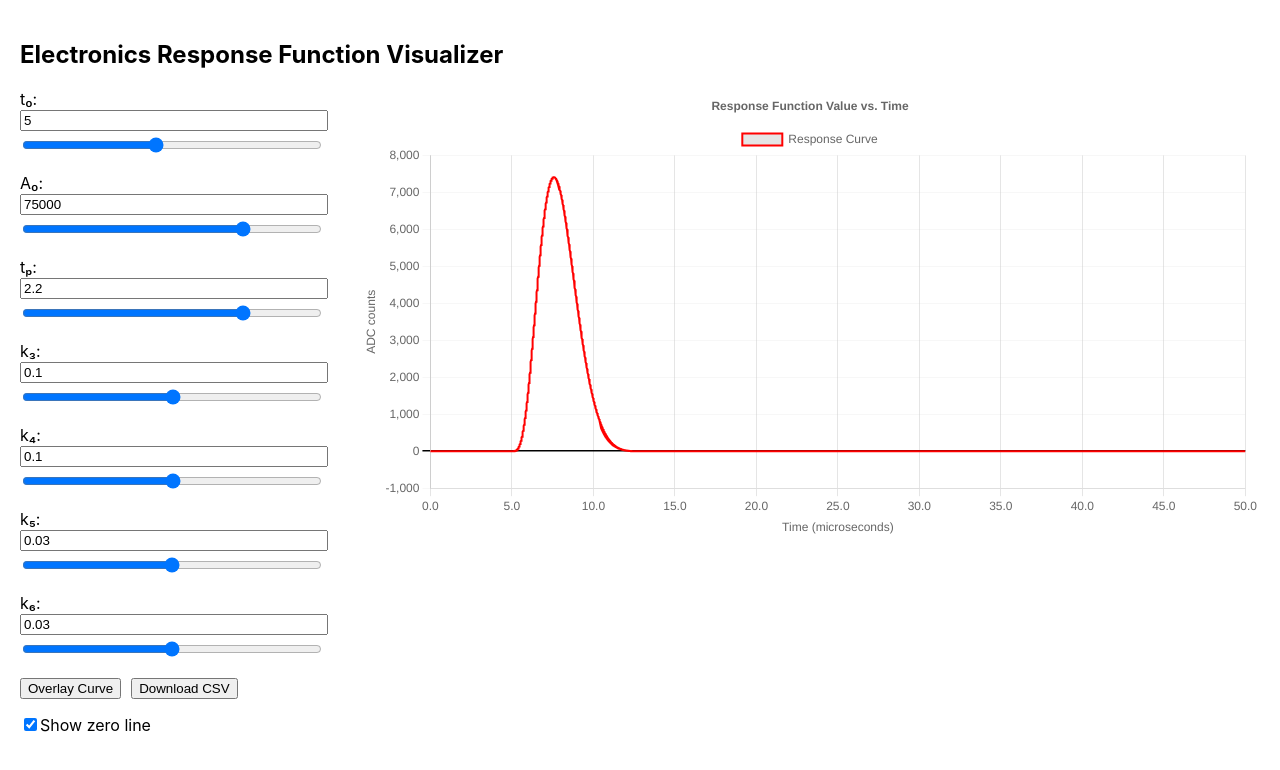
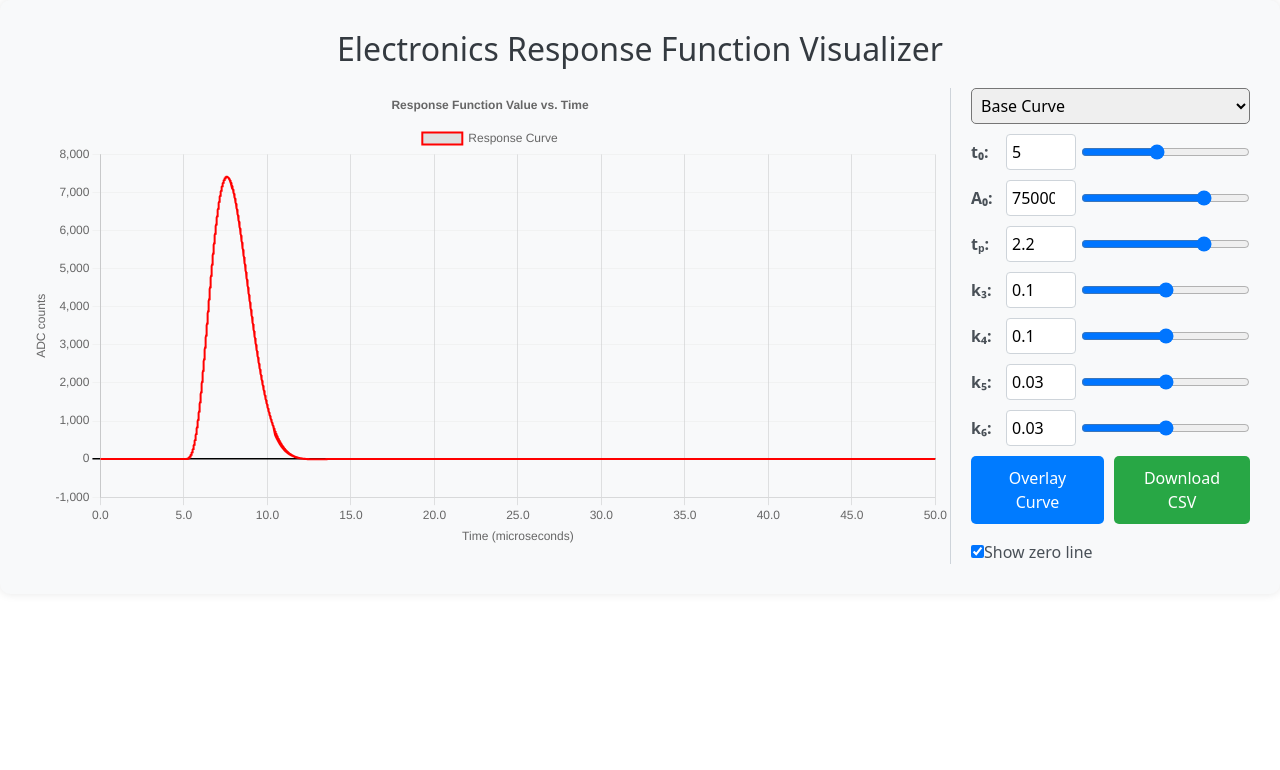
Before and after one commit to fanrado/elec-response, a React (Create React App) app: page / in a window 1280 px wide. Shown: the top 770 px of the page. Built offline with nearby package versions, Linux system fonts and the light colour scheme.

Commit message:
feat: make right panel more compact and add functionality to select and modify curves

```diff
--- a/package.json
+++ b/package.json
@@ -8,6 +8,7 @@
     "@testing-library/jest-dom": "^6.6.3",
     "@testing-library/react": "^16.3.0",
     "@testing-library/user-event": "^13.5.0",
+    "bootstrap": "^5.3.5",
     "chart.js": "^4.4.8",
     "react": "^19.1.0",
     "react-chartjs-2": "^5.3.0",
--- a/src/App.js
+++ b/src/App.js
@@ -1,3 +1,4 @@
+import 'bootstrap/dist/css/bootstrap.min.css';
 // A Plotly-based React app to explore the 'response' function with 7 parameters using backend API
 import { useState, useEffect } from 'react';
 import { Line } from 'react-chartjs-2';
@@ -19,6 +20,7 @@ function App() {
   const [dataPoints, setDataPoints] = useState({ x: [], y: [] });
   const [overlayData, setOverlayData] = useState([]);
   const [showZeroLine, setShowZeroLine] = useState(true);
+  const [selectedOverlayIndex, setSelectedOverlayIndex] = useState(null);
 
   const generateX = () => Array.from({ length: 5000 }, (_, i) => i * 0.01); // 0 to 50 us
 
@@ -132,16 +134,40 @@ function App() {
   }, [params]); // Recalculate when params change
 
   const handleChange = (index, event) => {
-    const newParams = [...params];
-    newParams[index] = parseFloat(event.target.value);
-    setParams(newParams);
+    const newValue = parseFloat(event.target.value);
+    if (selectedOverlayIndex === null) {
+      const newParams = [...params];
+      newParams[index] = newValue;
+      setParams(newParams);
+    } else {
+      const newOverlayData = [...overlayData];
+      const selectedOverlay = newOverlayData[selectedOverlayIndex];
+      const x = selectedOverlay.x;
+      const newParams = [...params];
+      newParams[index] = newValue;
+      const newY = x.map(val => response(val, newParams));
+      newOverlayData[selectedOverlayIndex] = { x, y: newY };
+      setOverlayData(newOverlayData);
+    }
   };
 
 
   const handleInputChange = (index, event) => {
-    const newParams = [...params];
-    newParams[index] = Number(event.target.value);
-    setParams(newParams);
+    const newValue = Number(event.target.value);
+    if (selectedOverlayIndex === null) {
+      const newParams = [...params];
+      newParams[index] = newValue;
+      setParams(newParams);
+    } else {
+      const newOverlayData = [...overlayData];
+      const selectedOverlay = newOverlayData[selectedOverlayIndex];
+      const x = selectedOverlay.x;
+      const newParams = [...params];
+      newParams[index] = newValue;
+      const newY = x.map(val => response(val, newParams));
+      newOverlayData[selectedOverlayIndex] = { x, y: newY };
+      setOverlayData(newOverlayData);
+    }
   };
 
   const addOverlay = () => {
@@ -235,13 +261,48 @@ function App() {
 
 
   return (
-    <div style={{ padding: 20 }}>
-      <h2>Electronics Response Function Visualizer</h2>
-      <div style={{ display: 'flex', gap: '40px' }}>
-        <div style={{ flex: '0 0 300px' }}>
+    <div style={{
+      padding: '30px',
+      backgroundColor: '#f8f9fa',
+      borderRadius: '10px',
+      boxShadow: '0 0 10px rgba(0, 0, 0, 0.1)'
+    }}>
+      <h2 style={{
+        marginBottom: '20px',
+        textAlign: 'center',
+        color: '#343a40',
+      }}>Electronics Response Function Visualizer</h2>
+      <div style={{ display: 'flex', overflow: 'auto' }}>
+        <div style={{ flex: 1, overflowX: 'auto' }}>
+          <Line data={chartData} options={chartOptions} />
+        </div>
+
+        <div style={{
+          width: '300px',
+          flexShrink: 0,
+          paddingLeft: '20px',
+          borderLeft: '1px solid #ced4da',
+          maxHeight: '80vh',
+          overflowY: 'auto'
+        }}>
+          <select
+            value={selectedOverlayIndex === null ? 'default' : selectedOverlayIndex}
+            onChange={(e) => setSelectedOverlayIndex(e.target.value === 'default' ? null : parseInt(e.target.value))}
+            style={{ marginBottom: '10px', width: '100%', padding: '5px', borderRadius: '5px' }}
+          >
+            <option value="default">Base Curve</option>
+            {overlayData.map((_, index) => (
+              <option key={index} value={index}>Overlay {index + 1}</option>
+            ))}
+          </select>
           {sliders.map((s, i) => (
-            <div key={i} style={{ marginBottom: 16 }}>
-              <label>{s.label}: </label>
+            <div key={i} style={{ marginBottom: '10px', display: 'flex', alignItems: 'center' }}>
+              <label style={{
+                width: '30px',
+                fontWeight: 'bold',
+                color: '#495057',
+                marginRight: '5px'
+              }}>{s.label}:</label>
               <input
                 type='number'
                 value={params[i]}
@@ -249,7 +310,13 @@ function App() {
                 min={s.min}
                 max={s.max}
                 onChange={(e) => handleInputChange(i, e)}
-                style={{ width: '100%', marginBottom: '4px' }}
+                style={{
+                  width: '70px',
+                  padding: '5px',
+                  border: '1px solid #ced4da',
+                  borderRadius: '4px',
+                  marginRight: '5px'
+                }}
               />
               <input
                 type='range'
@@ -258,16 +325,31 @@ function App() {
                 step={s.step}
                 value={params[i]}
                 onChange={(e) => handleChange(i, e)}
-                style={{ width: '100%' }}
+                style={{ width: 'calc(100% - 110px)' }}
               />
             </div>
           ))}
-
-          <button onClick={addOverlay}>Overlay Curve</button>
-          <button onClick={downloadCSV} style={{ marginLeft: 10 }}>Download CSV</button>
-
+          <div style={{ display: 'flex', marginBottom: '10px' }}>
+            <button onClick={addOverlay} style={{
+              backgroundColor: '#007bff',
+              color: '#fff',
+              border: 'none',
+              padding: '10px 20px',
+              borderRadius: '5px',
+              cursor: 'pointer',
+              marginRight: '10px'
+            }}>Overlay Curve</button>
+            <button onClick={downloadCSV} style={{
+              backgroundColor: '#28a745',
+              color: '#fff',
+              border: 'none',
+              padding: '10px 20px',
+              borderRadius: '5px',
+              cursor: 'pointer'
+            }}>Download CSV</button>
+          </div>
           <div style={{ marginTop: '1rem' }}>
-            <label>
+            <label style={{ color: '#495057' }}>
               <input
                 type="checkbox"
                 checked={showZeroLine}
@@ -277,10 +359,6 @@ function App() {
             </label>
           </div>
         </div>
-
-        <div style={{ flex: 1 }}>
-          <Line data={chartData} options={chartOptions} />
-        </div>
       </div>
     </div>
   );
```
Also changed, not shown: 1 other file (tests, documents, lock files or other folders).
